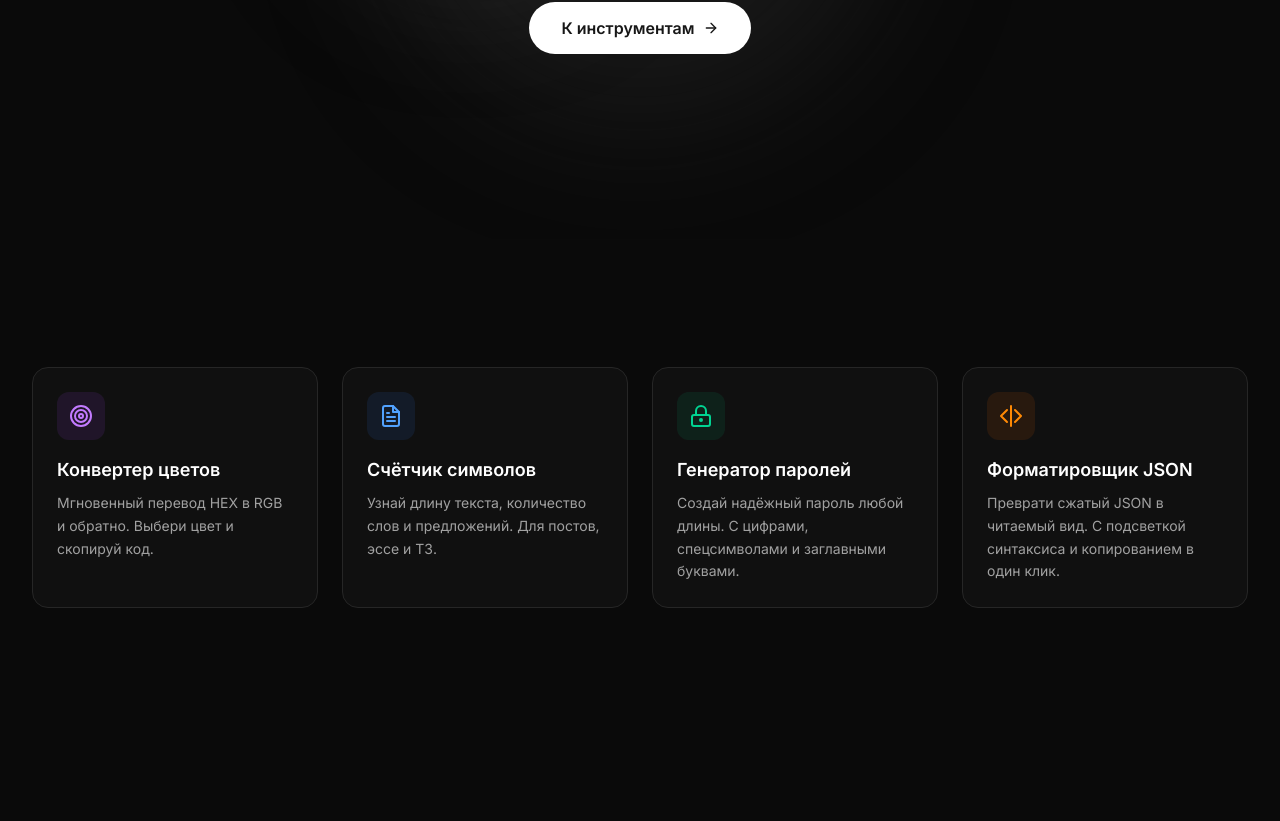
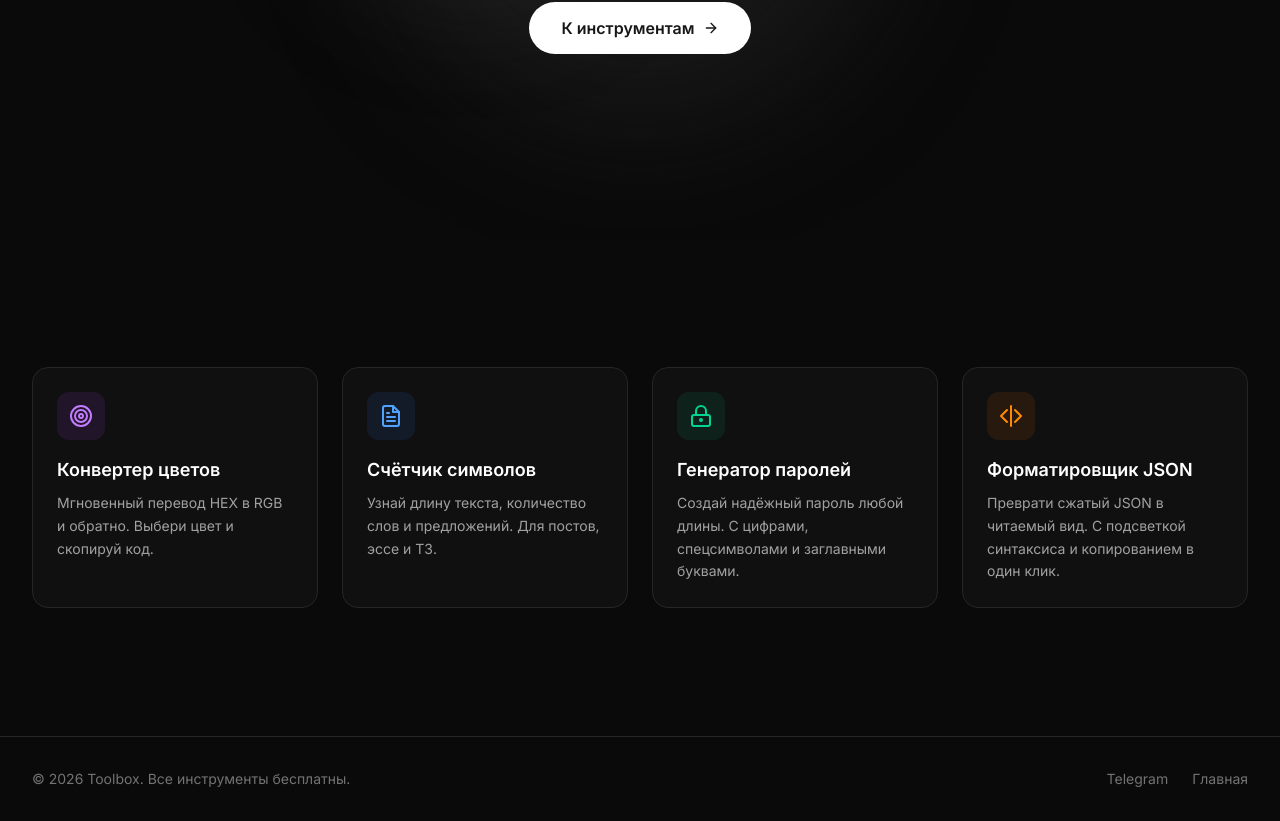
Before and after one commit to Mixagl/toolbox, a Next.js app: page / in a window 1280 px wide. Shown: the part 497-1318 px from the top of the page. Before the commit the page ends 1233 px from the top, so only its background shows below. Built offline with nearby package versions, Linux system fonts and the light colour scheme.

Commit message:
Add Footer

```diff
--- /dev/null
+++ b/app/components/Footer.tsx
@@ -0,0 +1,32 @@
+import Link from "next/link";
+
+export default function Footer() {
+  return (
+    <footer className="border-t border-neutral-800 bg-neutral-950">
+      <div className="mx-auto max-w-7xl px-4 py-8 sm:px-6 lg:px-8">
+        <div className="flex flex-col items-center justify-between gap-4 sm:flex-row">
+          <p className="text-sm text-neutral-500">
+            © {new Date().getFullYear()} Toolbox. Все инструменты бесплатны.
+          </p>
+
+          <div className="flex items-center gap-6">
+            <a
+              href="https://t.me/mixagl"
+              target="_blank"
+              rel="noopener noreferrer"
+              className="text-sm text-neutral-500 transition-colors hover:text-white"
+            >
+              Telegram
+            </a>
+            <Link
+              href="/"
+              className="text-sm text-neutral-500 transition-colors hover:text-white"
+            >
+              Главная
+            </Link>
+          </div>
+        </div>
+      </div>
+    </footer>
+  );
+}
--- a/app/layout.tsx
+++ b/app/layout.tsx
@@ -3,6 +3,7 @@ import type { Metadata } from "next";
 import { Inter } from "next/font/google";
 import "./globals.css";
 import Header from "./components/Header";
+import Footer from "./components/Footer";
 
 const inter = Inter({
   subsets: ["cyrillic", "latin"],
@@ -46,6 +47,7 @@ export default function RootLayout({
       <body className="min-h-full flex flex-col bg-neutral-950">
         <Header />
         {children}
+        <Footer />
         <Analytics />
       </body>
     </html>
```
